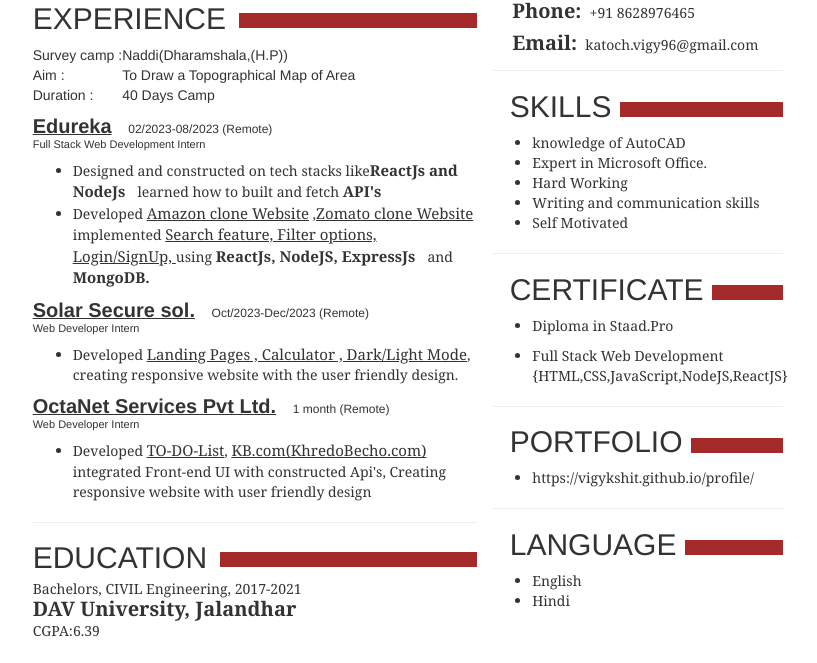
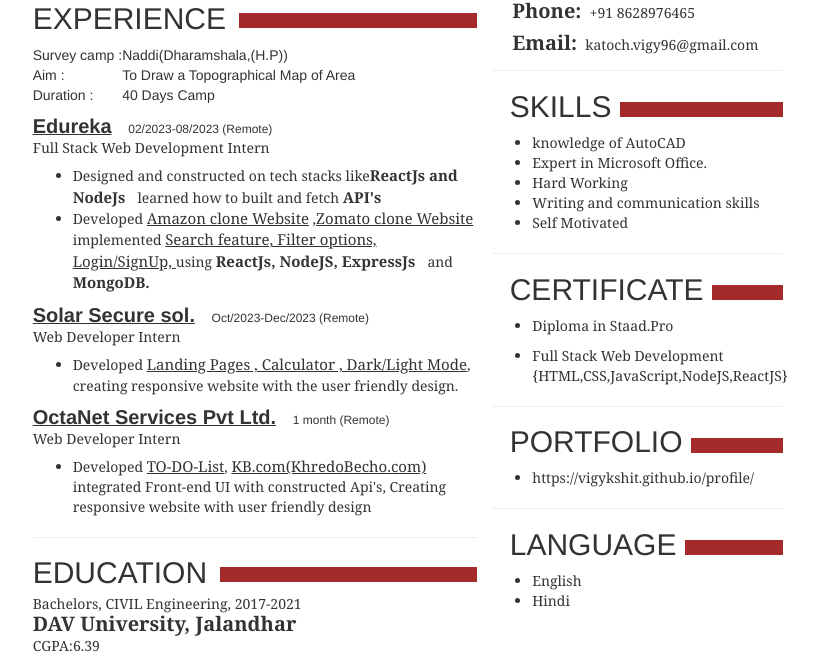
Before and after one commit to Vigykshit/Resume, a plain HTML site: page index.html in a window 1280 px wide. Shown: the part 373-1036 px from the top of the page, without its empty margins (232-1049 px from the left). Drawn offline with nearby package versions, Linux system fonts and the light colour scheme.

Commit message:
first commit

```diff
--- a/Resume.css
+++ b/Resume.css
@@ -84,9 +84,12 @@ ul{
     padding: 1%;
 
 }
-.intern{
+h5{
+    margin-top: -7px;
+}
+/* .intern{
     font-size: 1.1rem;
-}
+} */
 .bold{
     font-size: 1.5rem;
 }
--- a/index.html
+++ b/index.html
@@ -47,7 +47,7 @@
 
 
              <u><h6><b>Edureka</b></u> 02/2023-08/2023 (Remote)</h6>
-            <h3 class="intern">Full Stack Web Development Intern</h3>
+            <h5 class="intern">Full Stack Web Development Intern</h5>
             <!-- <h5><u>Amazon Clone App</u></h5>
             <p>It is an e-commerce live web application for shopping various product.</p>
             <h5><u>Zomato Clone App</u></h5>
@@ -60,12 +60,12 @@
 
            </ul>
            <u><h6><b>Solar Secure sol.</b></u>  Oct/2023-Dec/2023 (Remote) </h6>
-            <h3 class="intern">Web Developer Intern</h3>
+            <h5 class="intern">Web Developer Intern</h5>
             <ul>
             <li>Developed <u>Landing Pages , Calculator , Dark/Light Mode</u>, creating responsive website with the user friendly design.</li>
         </ul>
             <u><h6><b>OctaNet Services Pvt Ltd.</b></u> 1 month (Remote) </h6>
-            <h3 class="intern">Web Developer Intern</h3>
+            <h5 class="intern">Web Developer Intern</h5>
             <ul>
             <li>Developed <u>TO-DO-List</u>, <u>KB.com(KhredoBecho.com)</u> integrated Front-end UI with constructed Api's, Creating responsive website with user friendly design</li>
 
```
